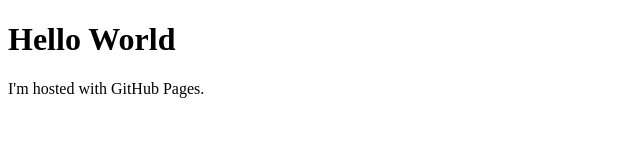
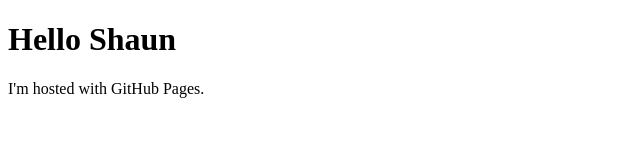
Before and after one commit to lukehesterswtafe/lukehesterswtafe.github.io, a plain HTML site: page index.html in a window 1280 px wide. Shown: the full height of the page, 0-640 px from the left. Drawn offline with Linux system fonts and the light colour scheme.

Commit message:
Update index.html

```diff
--- a/index.html
+++ b/index.html
@@ -1,7 +1,7 @@
 <!DOCTYPE html>
 <html>
 <body>
-<h1>Hello World</h1>
+<h1>Hello Shaun</h1>
 <p>I'm hosted with GitHub Pages.</p>
 </body>
 </html>
```
